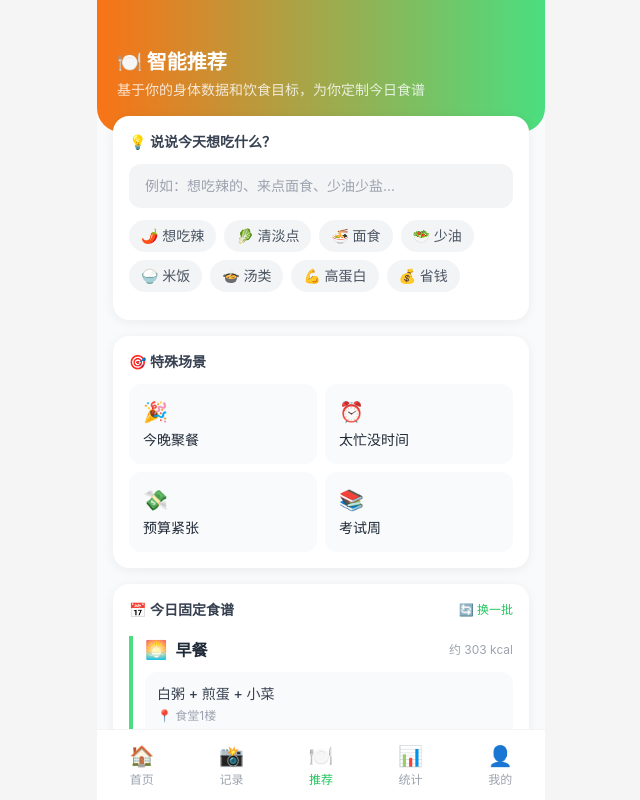
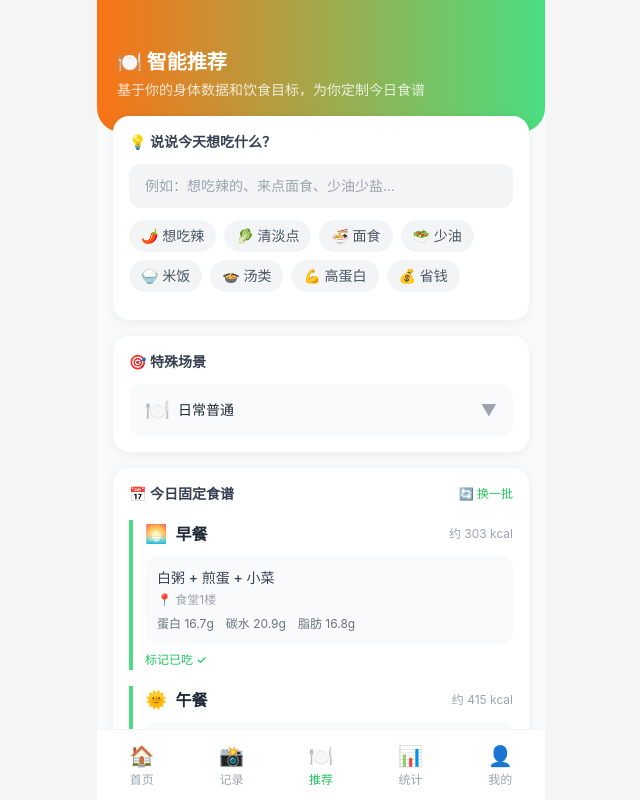
Before and after one commit to XLiLi749/diet-tracker, a React (Vite) app: page /#/recommend in a window 1280 px wide. Shown: the top 800 px of the page, without its empty margins (319-959 px from the left). Built offline with nearby package versions, Linux system fonts and the light colour scheme.

Commit message:
Update Recommendation.jsx

```diff
--- a/src/pages/Recommendation.jsx
+++ b/src/pages/Recommendation.jsx
@@ -21,10 +21,22 @@ const tasteTags = [
 ]
 
 const specialScenes = [
-  { key: 'party', label: '今晚聚餐', icon: '🎉', tip: '适当放宽，选清蒸/凉拌，少喝饮料' },
-  { key: 'busy', label: '太忙没时间', icon: '⏰', tip: '推荐便携方案：面包+牛奶+鸡蛋' },
+  { key: 'normal', label: '日常普通', icon: '🍽️', tip: '正常均衡饮食即可' },
+  { key: 'party', label: '聚餐/应酬', icon: '🎉', tip: '适当放宽，选清蒸/凉拌，少喝饮料' },
+  { key: 'busy', label: '工作/学习太忙', icon: '⏰', tip: '推荐便携方案：面包+牛奶+鸡蛋' },
   { key: 'poor', label: '预算紧张', icon: '💸', tip: '高性价比：馒头+粥+免费汤' },
-  { key: 'exam', label: '考试周', icon: '📚', tip: '增加补脑食物：鱼类、坚果、鸡蛋' },
+  { key: 'exam', label: '考试/加班冲刺', icon: '📚', tip: '增加补脑食物：鱼类、坚果、鸡蛋' },
+  { key: 'gym', label: '健身/增肌日', icon: '🏋️', tip: '高蛋白饮食：鸡胸肉、鸡蛋、牛奶、豆制品' },
+  { key: 'sick', label: '生病/不舒服', icon: '🤒', tip: '清淡易消化：粥、蒸蛋、清汤面' },
+  { key: 'travel', label: '出差/旅行', icon: '✈️', tip: '尽量规律，少吃油炸，多喝水' },
+  { key: 'date', label: '约会/请客', icon: '💝', tip: '选择环境好、菜品精致的餐厅，控制分量' },
+  { key: 'festival', label: '节日/假期', icon: '🎊', tip: '避免暴饮暴食，多吃蔬菜，适量饮酒' },
+  { key: 'period', label: '女生经期', icon: '🌺', tip: '补铁暖身：红枣、红糖、红肉、温热食物' },
+  { key: 'pregnancy', label: '孕期/备孕', icon: '🤰', tip: '营养均衡，补充叶酸，避免生冷刺激' },
+  { key: 'breakfast_skip', label: '经常不吃早餐', icon: '🌅', tip: '简易早餐：牛奶+鸡蛋+面包，5分钟搞定' },
+  { key: 'night_owl', label: '熬夜/宵夜', icon: '🦉', tip: '宵夜选清淡：粥、酸奶、水果，避免烧烤油炸' },
+  { key: 'vegetarian', label: '素食日', icon: '🥗', tip: '注意补充蛋白质：豆类、坚果、蛋奶' },
+  { key: 'detox', label: '清肠/轻断食', icon: '🍵', tip: '减少主食，多吃蔬菜、水果、汤类' },
 ]
 
 export default function Recommendation() {
@@ -38,7 +50,8 @@ export default function Recommendation() {
   } = useStore()
 
   const [activeTags, setActiveTags] = useState(tastePreferences)
-  const [activeScene, setActiveScene] = useState(null)
+  const [activeScene, setActiveScene] = useState('normal')
+  const [showSceneDropdown, setShowSceneDropdown] = useState(false)
   const [customInput, setCustomInput] = useState('')
   const [showToast, setShowToast] = useState(false)
 
@@ -59,8 +72,9 @@ export default function Recommendation() {
     setTastePreferences(newTags)
   }
 
-  const handleSceneClick = (scene) => {
-    setActiveScene(activeScene === scene.key ? null : scene.key)
+  const handleSceneSelect = (sceneKey) => {
+    setActiveScene(sceneKey)
+    setShowSceneDropdown(false)
   }
 
   const handleApplyTaste = () => {
@@ -76,6 +90,8 @@ export default function Recommendation() {
     { label: '碳水', current: summary.carbs, target: targets.carbsTarget, pct: summary.carbsPct, good: 60 },
     { label: '脂肪', current: summary.fat, target: targets.fatTarget, pct: summary.fatPct, good: 50 },
   ]
+
+  const currentScene = specialScenes.find(s => s.key === activeScene) || specialScenes[0]
 
   if (!todayRecommendations) {
     return (
@@ -138,26 +154,43 @@ export default function Recommendation() {
       <div className="px-4 mt-4">
         <div className="card">
           <h3 className="text-sm font-semibold text-gray-700 mb-3">🎯 特殊场景</h3>
-          <div className="grid grid-cols-2 gap-2">
+          <div className="relative">
+            <button
+              onClick={() => setShowSceneDropdown(!showSceneDropdown)}
+              className="w-full flex items-center justify-between bg-gray-50 hover:bg-gray-100 rounded-xl px-4 py-3 transition-colors"
+            >
+              <div className="flex items-center gap-2">
+                <span className="text-xl">{currentScene.icon}</span>
+                <span className="text-sm font-medium text-gray-800">{currentScene.label}</span>
+              </div>
+              <span className={`text-gray-400 transition-transform ${showSceneDropdown ? 'rotate-180' : ''}`}>▼</span>
+            </button>
+            {showSceneDropdown && (
+              <div className="absolute top-full left-0 right-0 mt-2 bg-white border border-gray-200 rounded-xl shadow-lg z-20 max-h-[50vh] overflow-y-auto">
                 {specialScenes.map((scene) => (
                   <button
                     key={scene.key}
-                onClick={() => handleSceneClick(scene)}
-                className={`p-3 rounded-xl text-left transition-colors ${
+                    onClick={() => handleSceneSelect(scene.key)}
+                    className={`w-full flex items-center gap-3 px-4 py-2.5 text-left transition-colors ${
                       activeScene === scene.key
-                    ? 'bg-accent-100 border-2 border-accent-400'
-                    : 'bg-gray-50 border-2 border-transparent'
+                        ? 'bg-primary-50 text-primary-700'
+                        : 'hover:bg-gray-50'
                     }`}
                   >
-                <div className="text-xl mb-1">{scene.icon}</div>
-                <p className="text-sm font-medium text-gray-800">{scene.label}</p>
+                    <span className="text-lg">{scene.icon}</span>
+                    <span className="text-sm font-medium">{scene.label}</span>
+                    {activeScene === scene.key && (
+                      <span className="ml-auto text-primary-500">✓</span>
+                    )}
                   </button>
                 ))}
               </div>
-          {activeScene && (
+            )}
+          </div>
+          {activeScene && activeScene !== 'normal' && (
             <div className="mt-3 p-3 bg-amber-50 rounded-xl">
               <p className="text-sm text-amber-700">
-                💡 {specialScenes.find(s => s.key === activeScene)?.tip}
+                💡 {currentScene.tip}
               </p>
             </div>
           )}
```
Lines whose indentation alone changed are shown as unchanged.
